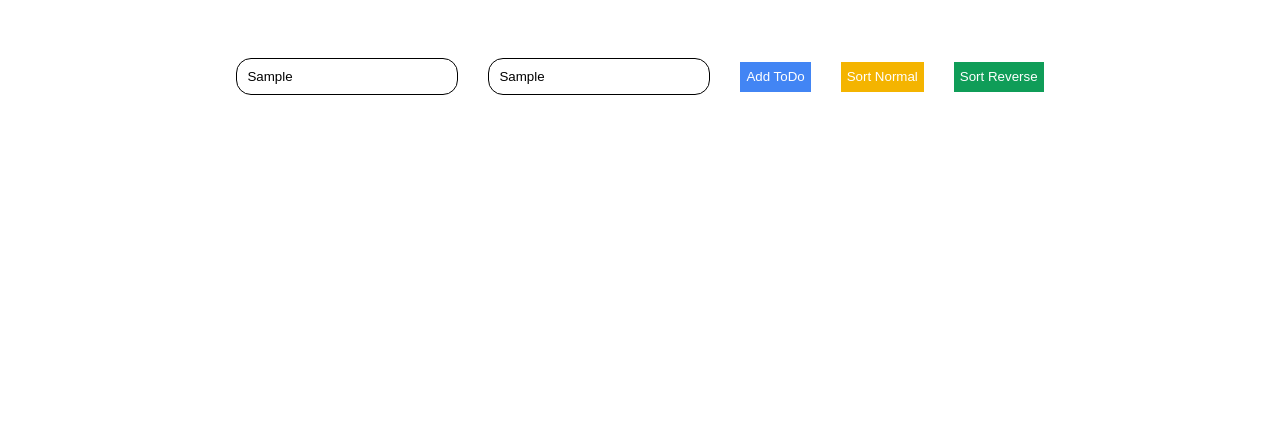
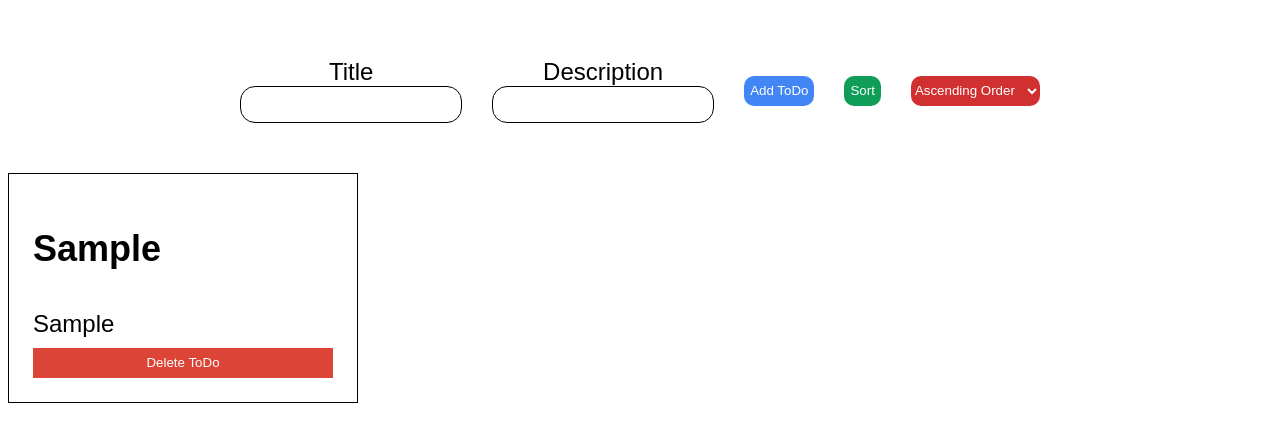
Before and after one commit to Edgardinh0/JavaScript, a plain HTML site: page index.html in a window 1280 px wide. Both pictures are taken after typing "Sample", "Sample" into the empty fields and a click on the button "Add ToDo". Drawn offline with Linux system fonts and the light colour scheme; no server answers.

Commit message:
Add files via upload

```diff
--- /dev/null
+++ b/api.js
@@ -0,0 +1,12 @@
+let todos = [];
+
+const fetchData = async() => {
+    try {
+        const data = await fetch("https://6709508caf1a3998baa11eb3.mockapi.io/api/v1/todos");
+        todos = await data.json();
+    } catch (err) {
+        console.log(err);
+    }
+}
+
+export  { fetchData, todos };
--- a/index.html
+++ b/index.html
@@ -3,17 +3,27 @@
 <head>
     <meta charset="UTF-8">
     <meta name="viewport" content="width=device-width, initial-scale=1.0">
-    <script defer src="script.js"></script>
+    <script type="module" src="script.js"></script>
     <link rel="stylesheet" href="style.css"></link>
     <title>Document</title>
 </head>
 <body>
     <div class=input_form>
-        <input class="input"/>
-        <input class="input"/>
+        <div class="input_wrapper">
+            <span>Title</span>
+            <input class="input"/>
+        </div>
+        <div class="input_wrapper">
+            <span>Description</span>
+            <input class="input"/>
+        </div>
         <button class="button">Add ToDo</button>
-        <button class="sort_button_normal">Sort Normal</button>
-        <button class="sort_button_reverse">Sort Reverse</button>
+        <!-- <button class="sort_button_normal">Sort Normal</button> -->
+        <button class="sort_button">Sort</button>
+        <select class="select_sort_order">
+            <option value="asc">Ascending Order</option>
+            <option value="desc">Descending Order</option>
+        </select>
     </div>
     <div class="todo_list"></div>
 </body>
--- a/script.js
+++ b/script.js
@@ -1,30 +1,16 @@
+import { fetchData, todos } from "./api.js";
+
 const inputs = document.querySelectorAll(".input");
 const button = document.querySelector(".button");
 const todoList = document.querySelector(".todo_list");
-const sortButtonNormal = document.querySelector(".sort_button_normal");
-const sortButtonReverse = document.querySelector(".sort_button_reverse");
+const sortButton = document.querySelector(".sort_button");
+const select = document.querySelector(".select_sort_order");
 
-let todos = []
-
-const fetchData = async() => {
-    try {
-        const data = await fetch("https://6709508caf1a3998baa11eb3.mockapi.io/api/v1/todos");
-        todos = await data.json();
-    } catch (err) {
-        console.log(err);
-    }
-}
+let todoArray;
 
 const renderTodo = (todo) => {
     const newTodo = document.createElement('div');
-    // const todoTitle = document.createElement('h2');
-    // const todoDesc = document.createElement('span');
-
-    // todoTitle.innerText = title;
-    // todoDesc.innerText = desc;
-
-    // newTodo.appendChild(todoTitle);
-    // newTodo.appendChild(todoDesc)
+    newTodo.dataset.id = todo.id;
 
     newTodo.insertAdjacentHTML("afterbegin", `
         <h2 class="todo_title">${todo.title}</h2>
@@ -32,85 +18,78 @@ const renderTodo = (todo) => {
         `)
 
     newTodo.classList.add("new_todo");
-    // todoTitle.classList.add("todo_title")
-    // todoDesc.classList.add("todo_desc");
 
     todoList.appendChild(newTodo);
 
-    deleteButton = document.createElement('button');
-    deleteButton.innerText = "PRESS ME";
+    const deleteButton = document.createElement('button');
+    deleteButton.innerText = "Delete ToDo";
     deleteButton.classList.add("delete_button");
     newTodo.appendChild(deleteButton);
 }
 
 const renderTodos = () => {
-    todos.forEach((todo) => renderTodo(todo));
+    todoList.innerHTML = '';
+    todoArray.forEach((todo) => renderTodo(todo));
+}
+
+const renderTodosInitial = () => {
+    todoList.innerHTML = '';
+    todoArray = todos;
+    todos.forEach((todo) => renderTodo(todo))
 }
 
 const handleClick = async (event) => {
     const title = inputs[0].value;
     const desc = inputs[1].value;
 
+    let lastId;
+
+    if (todoArray.length == 0) {
+        lastId = 0;
+    }
+    else {
+        lastId = todoArray.reduce((max, todo) => (Number(todo.id) > max ? max = todo.id : max), Number(todoArray[0].id));
+    }
+
     const newTodo = {
-        id: Math.random(),
         title: title,
         description: desc,
         createdAt: Date.now(),
-        done: false
+        done: false,
+        id: Number(lastId) + 1
     }
 
     try {
-        await fetch("https://6709508caf1a3998baa11eb3.mockapi.io/api/v1/todos", {
+        const data = await fetch("https://6709508caf1a3998baa11eb3.mockapi.io/api/v1/todos", {
             method: "POST",
             body: JSON.stringify(newTodo),
             headers: {
                 'Content-Type': 'application/json'
             }
         })
-
-        renderTodo(newTodo);
     } catch(err) {
         console.log(err);
     }
 
-    // const newTodo = document.createElement('div');
-    // // const todoTitle = document.createElement('h2');
-    // // const todoDesc = document.createElement('span');
+    todoArray.push(newTodo);
 
-    // // todoTitle.innerText = title;
-    // // todoDesc.innerText = desc;
+    handleSort(event, sortDirectionMap[select.value]);
 
-    // // newTodo.appendChild(todoTitle);
-    // // newTodo.appendChild(todoDesc)
+    renderTodos();
 
-    // newTodo.insertAdjacentHTML("afterbegin", `
-    //     <h2 class="todo_title">${title}</h2>
-    //     <span class="todo_desc">${desc}</span>
-    //     `)
+    inputs[0].value = '';
+    inputs[1].value = '';
 
-    // newTodo.classList.add("new_todo");
-    // // todoTitle.classList.add("todo_title")
-    // // todoDesc.classList.add("todo_desc");
-
-    // todoList.appendChild(newTodo);
-
-    // deleteButton = document.createElement('button');
-    // deleteButton.innerText = "PRESS ME";
-    // newTodo.appendChild(deleteButton);
+    console.log(todoArray);
 }
 
 const handleDelete = async(event) => {
     if (event.target.tagName == "BUTTON") {
+
+        const itemId = event.target.closest(".new_todo").dataset.id;
+
         try {
-        itemTitle = event.target.closest(".new_todo").children[0].innerText;
-        key = "title"
-
-        const toDoToDelete = todos.find(item => item.title === itemTitle);
-
-        const newTodos = todos.filter(item => item[key] !== itemTitle);
-        todos = newTodos
-
-        await fetch(`https://6709508caf1a3998baa11eb3.mockapi.io/api/v1/todos/${toDoToDelete.id}`, {
+        await fetch(`https://6709508caf1a3998baa11eb3.mockapi.io/api/v1/todos/${itemId} `, {
             method: "DELETE",
             headers: {
                 'Content-Type': 'application/json'
@@ -120,56 +99,35 @@ const handleDelete = async(event) => {
         } catch(err) {
             console.log(err);
         }
+
+        const newTodos = todoArray.filter(item => item.id != itemId);
+        todoArray = newTodos;
+        console.log(todoArray);
     }
 }
 
-const handleSortNormal = (event) => {
+const sortDirectionMap = {
+    "asc": 1,
+    "desc": -1
+}
 
-    function compare(a,b) {
-        if ( a.title < b.title ){
-            return -1;
-          }
-          if ( a.title > b.title ){
-            return 1;
-          }
-          return 0;
-    }
+const handleSort = (event, param) => {
 
-    todos.sort(compare);
+    todoArray.sort((a,b) => a.title.localeCompare(b.title) * param);
 
     todoList.innerHTML = '';
     renderTodos();
 }
 
-const handleSortReverse = (event) => {
 
-    function compare(a,b) {
-        if ( a.title < b.title ){
-            return 1;
-        }
-        if ( a.title > b.title ){
-            return -1;
-        }
-        return 0;
-    }
-
-    todos.sort(compare);
-
-    todoList.innerHTML = '';
-    renderTodos();
-}
 
 button.addEventListener("click", handleClick);
 
 todoList.addEventListener("click", handleDelete);
 
-fetchData().then(() => renderTodos());
+sortButton.addEventListener("click", (event) => handleSort(event, sortDirectionMap[select.value]));
 
-sortButtonNormal.addEventListener("click", handleSortNormal);
+fetchData().then(() => renderTodosInitial());
 
-sortButtonReverse.addEventListener("click", handleSortReverse);
 
-// fetchData();
-// data.then((res) => res.json()).then((data) => {
-//     console.log(data);
-// }).catch((err) => console.log(err)).finally( () => {});
+//лейблы сортировка при добавлением, сортировка через select, все запросы перенести в отдельный скрипт и сделать модулем
--- a/style.scss
+++ b/style.scss
@@ -2,6 +2,8 @@ body {
     height: 100vh;
     display: flex;
     flex-direction: column;
+    font-family: Arial, Helvetica, sans-serif;
+    font-size: 24px;
 
     .input_form {
         margin: 50px;
@@ -10,11 +12,17 @@ body {
         display: flex;
         gap: 30px;
 
-        .input {
-            width: 200px;
-            border: 1px solid black;
-            border-radius: 15px;
-            padding: 10px;
+        .input_wrapper {
+            display: flex;
+            flex-direction: column;
+            align-items: center;
+
+            .input {
+                width: 200px;
+                border: 1px solid black;
+                border-radius: 15px;
+                padding: 10px;
+            }
         }
 
         .button {
@@ -22,6 +30,7 @@ body {
             background-color: #4285F4;
             border: none;
             color: white;
+            border-radius: 10px;
 
             &:hover {
                 background-color: #458cff;
@@ -32,27 +41,13 @@ body {
             }
         }
 
-        .sort_button_normal {
-            height: 30px;
-            background-color: #F4B400;
-            border: none;
-            color: white;
 
-            &:hover {
-                background-color: #ffc62a;
-            }
-
-            &:active {
-                background-color: #936c00;
-            }
-        }
-
-
-        .sort_button_reverse {
+        .sort_button {
             height: 30px;
             background-color: #0F9D58;
             border: none;
             color: white;
+            border-radius: 10px;
 
             &:hover {
                 background-color: #15d075;
@@ -61,6 +56,14 @@ body {
             &:active {
                 background-color: #0b7542;
             }
+        }
+
+        .select_sort_order {
+            height: 30px;
+            background-color: #d13030;
+            border: none;
+            color: white;
+            border-radius: 10px;
         }
     }
 
@@ -74,7 +77,12 @@ body {
             padding: 1em;
             border: 1px solid black;
             display: flex;
+            overflow-wrap: break-word;
             flex-direction: column;
+            justify-content: space-between;
+            -webkit-line-clamp: 3;
+            -webkit-box-orient: vertical;
+            overflow: hidden;
             gap: 10px;
 
             .delete_button {
```
Also changed, not shown: style.css, 1 other file.
